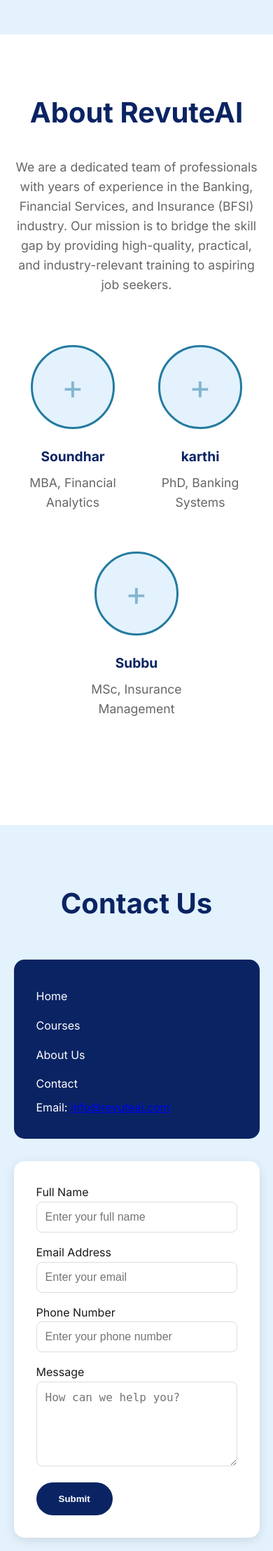
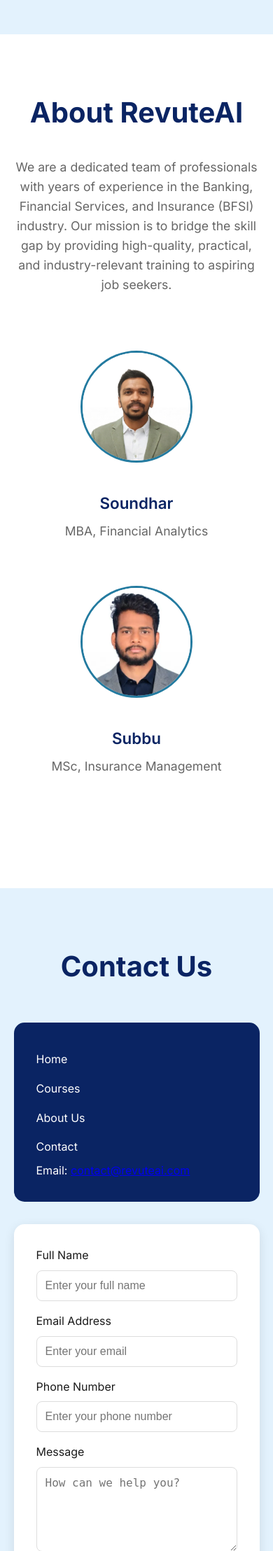
Before and after one commit to saipavansp/website, a Flask app: page / in a window 390 px wide. Shown: the part 2360-4576 px from the top of the page at 70% size. Run offline with Flask 3, Linux system fonts and the light colour scheme; some libraries are stand-ins or nearby versions.

Commit message:
all changes images added

```diff
--- a/static/css/style.css
+++ b/static/css/style.css
@@ -224,9 +224,11 @@ body {
     color: var(--text-gray);
     font-size: 1.1rem;
     margin-bottom: 1.5rem;
+    max-width: 800px;
+    margin: 0 auto 2rem;
 }
 
-/* Team Members */
+/* Team Members Section */
 .team-members {
     display: flex;
     justify-content: center;
@@ -236,47 +238,40 @@ body {
 }
 
 .member {
+    width: 280px;
     text-align: center;
-    width: 200px;
+    display: flex;
+    flex-direction: column;
+    align-items: center;
 }
 
 .photo-circle {
-    width: 150px;
-    height: 150px;
-    margin: 0 auto 1.5rem auto;
+    width: 200px;
+    height: 200px;
     border-radius: 50%;
     border: 3px solid var(--accent-blue);
-    background-color: var(--light-blue);
-    display: flex;
-    align-items: center;
-    justify-content: center;
+    overflow: hidden;
     position: relative;
-    overflow: hidden;
-    transition: transform 0.3s ease, box-shadow 0.3s ease;
+    margin-bottom: 1.5rem;
 }
-
-.photo-circle::before {
-    content: "+";
-    font-size: 3rem;
-    color: var(--accent-blue);
-    opacity: 0.5;
-}
-
-.photo-circle:hover {
-    transform: translateY(-5px);
-    box-shadow: 0 5px 15px rgba(0,0,0,0.1);
-    cursor: pointer;
+.photo-circle img {
+    width: 100%;
+    height: 100%;
+    object-fit: cover;
+    object-position: top center;
+    display: block;
 }
 
 .member-name {
-    font-size: 1.2rem;
+    font-size: 1.4rem;
     color: var(--primary-blue);
-    margin-bottom: 0.5rem;
+    margin: 1rem 0 0.5rem;
+    font-weight: 600;
 }
 
 .member-qualification {
-    font-size: 0.9rem;
     color: var(--text-gray);
+    font-size: 1rem;
 }
 
 /* Contact Section */
@@ -336,6 +331,12 @@ body {
     box-shadow: 0 4px 15px rgba(0,0,0,0.1);
 }
 
+.contact-form label {
+    display: block;
+    margin-bottom: 0.5rem;
+    color: var(--text-dark);
+}
+
 .contact-form input,
 .contact-form textarea {
     width: 100%;
@@ -375,6 +376,13 @@ body {
     margin: 1rem;
     border-radius: 8px;
     text-align: center;
+    position: fixed;
+    top: 80px;
+    left: 50%;
+    transform: translateX(-50%);
+    z-index: 1000;
+    width: 90%;
+    max-width: 500px;
 }
 
 .alert-success {
@@ -421,17 +429,12 @@ body {
         margin: 1.5rem 0;
     }
 
-    .nav-links .btn-demo {
-        margin-top: 1rem;
-    }
-
     .hero-content h1 {
         font-size: 2.5rem;
     }
 
     .hero-section {
         padding-top: 100px;
-        min-height: 100vh;
         text-align: center;
     }
 
@@ -448,15 +451,35 @@ body {
     }
 
     .member {
-        width: 150px;
+        width: 240px;
     }
 
     .photo-circle {
-        width: 120px;
-        height: 120px;
+        width: 160px;
+        height: 160px;
     }
 
-    body.menu-open {
-        overflow: hidden;
+    .member:nth-child(2) .photo-circle img {
+    object-position: top center;
+    transform: scale(1.1);
+}
+}
+
+@media (max-width: 480px) {
+    .member {
+        width: 100%;
+        max-width: 280px;
+    }
+
+    .hero-content h1 {
+        font-size: 2rem;
+    }
+
+    .courses-container {
+        grid-template-columns: 1fr;
     }
 }
+
+body.menu-open {
+    overflow: hidden;
+}
--- a/templates/index.html
+++ b/templates/index.html
@@ -89,19 +89,17 @@
       <!-- Team Members -->
       <div class="team-members">
         <div class="member">
-        <div class="photo-circle"></div>
+            <div class="photo-circle">
+                <img src="{{ url_for('static', filename='images/soundhar.jpg') }}" alt="Soundhar"/>
+            </div>
             <h3 class="member-name">Soundhar</h3>
             <p class="member-qualification">MBA, Financial Analytics</p>
         </div>
 
         <div class="member">
-        <div class="photo-circle"></div>
-        <h3 class="member-name">karthi</h3>
-        <p class="member-qualification">PhD, Banking Systems</p>
+           <div class="photo-circle">
+        <img src="{{ url_for('static', filename='images/subbu.jpg') }}" alt="Subbu"/>
         </div>
-
-    <div class="member">
-        <div class="photo-circle"></div>
            <h3 class="member-name">Subbu</h3>
             <p class="member-qualification">MSc, Insurance Management</p>
         </div>
@@ -109,7 +107,6 @@
     </div>
   </section>
 
-  <!-- Contact Section -->
   <!-- Contact Section -->
   <section id="contact" class="contact-section">
     <h2>Contact Us</h2>
@@ -125,7 +122,7 @@
                 </ul>
             </nav>
             <p class="company-email">
-                Email: <a href="mailto:support@revuteai.com">info@revuteai.com</a>
+                Email: <a href="mailto:contact@revuteai.com">contact@revuteai.com</a>
             </p>
         </div>
 
```
Also changed, not shown: static/images/soundhar.jpg (added), static/images/subbu.jpg (added). Lines whose indentation alone changed are shown as unchanged.
